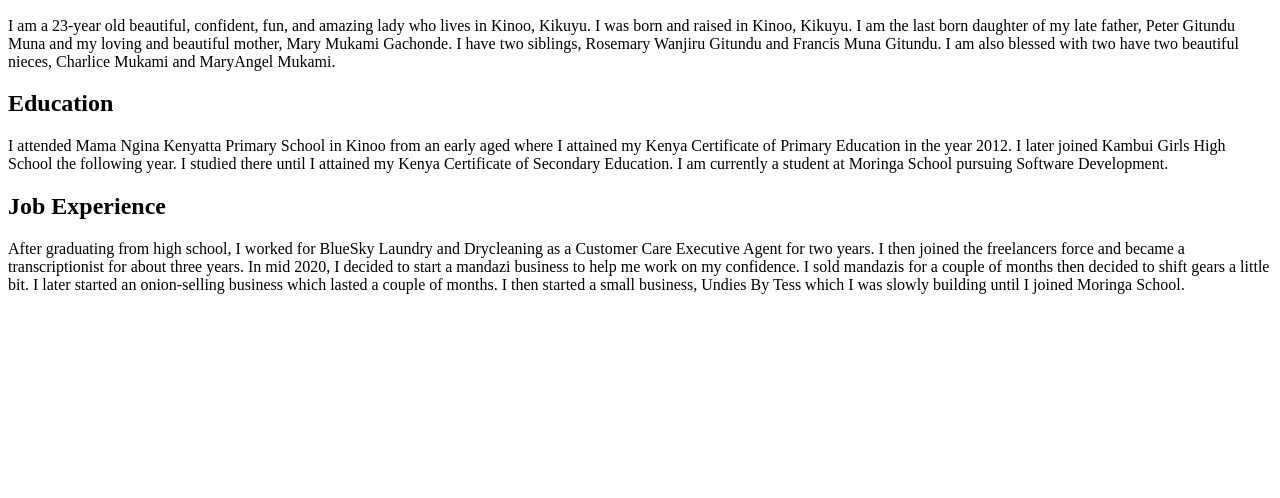
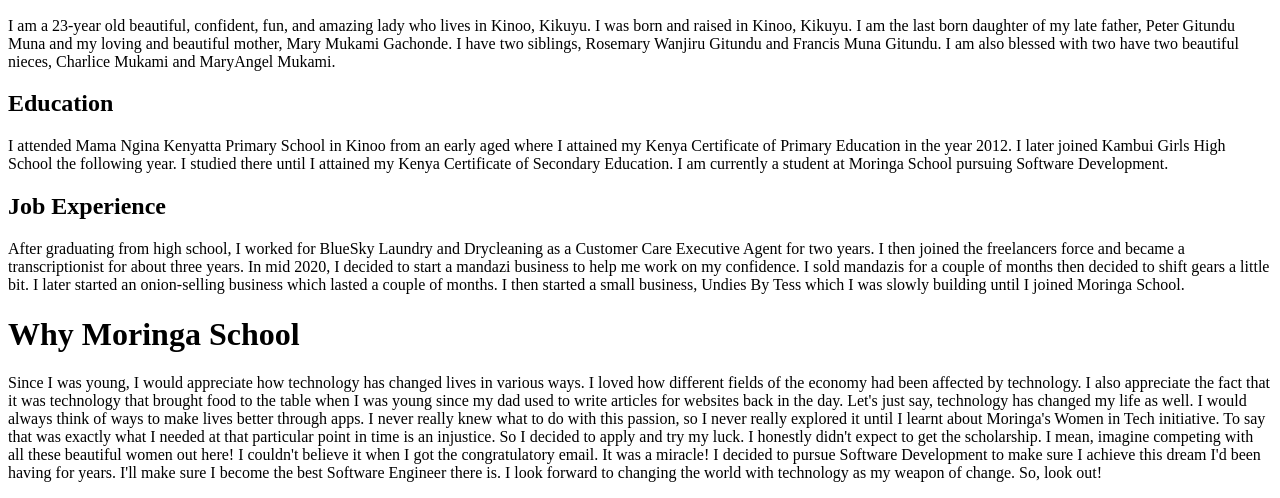
Before and after one commit to Tess-Gitundu/Independent-Project, a plain HTML site: page index.html in a window 1280 px wide. Shown: the part 580-1078 px from the top of the page. Before the commit the page ends 890 px from the top, so only its background shows below. Drawn offline with Linux system fonts and the light colour scheme.

Commit message:
Add h1 and p to .moringa

```diff
--- a/index.html
+++ b/index.html
@@ -26,5 +26,9 @@
         <h2>Job Experience</h2>
         <p>After graduating from high school, I worked for BlueSky Laundry and Drycleaning as a Customer Care Executive Agent for two years. I then joined the freelancers force and became a transcriptionist for about three years. In mid 2020, I decided to start a mandazi business to help me work on my confidence. I sold mandazis for a couple of months then decided to shift gears a little bit. I later started an onion-selling business which lasted a couple of  months. I then started a small business, Undies By Tess which I was slowly building until I joined Moringa School.</p>
     </div>
+    <div class="moringa">
+        <h1> Why Moringa School</h1>
+        <p>Since I was young, I would appreciate how technology has changed lives in various ways. I loved how different fields of the economy had been affected by technology. I also appreciate the fact that it was technology that brought food to the table when I was young since my dad used to write articles for websites back in the day. Let's just say, technology has changed my life as well. I would always think of ways to make lives better through apps. I never really knew what to do with this passion, so I never really explored it until I learnt about Moringa's Women in Tech initiative. To say that was exactly what I needed at that particular point in time is an injustice. So I decided to apply and try my luck. I honestly didn't expect to get the scholarship. I mean, imagine competing with all these beautiful women out here! I couldn't believe it when I got the congratulatory email. It was a miracle! I decided to pursue Software Development to make sure I achieve this dream I'd been having for years. I'll make sure I become the best Software Engineer there is. I look forward to changing the world with technology as my weapon of change. So, look out!</p>
+    </div>
 </body>
 </html>
```
